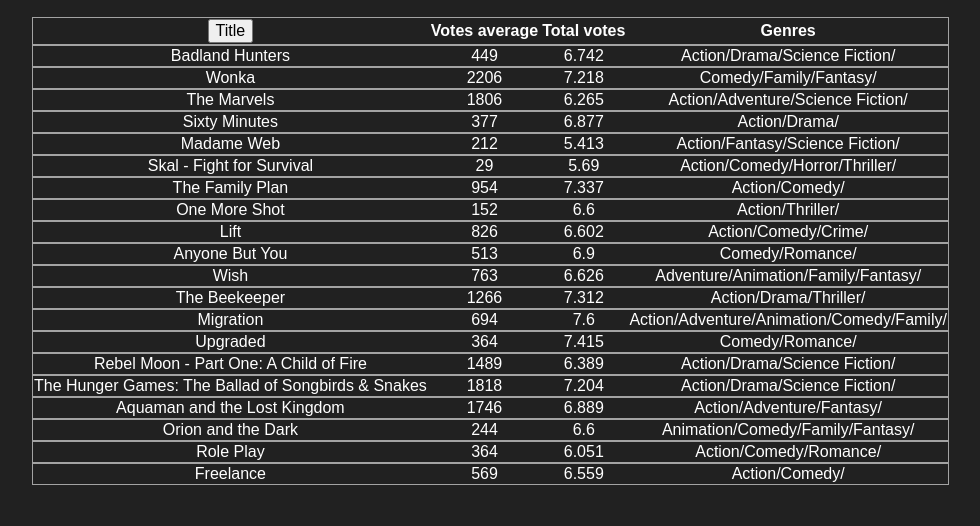
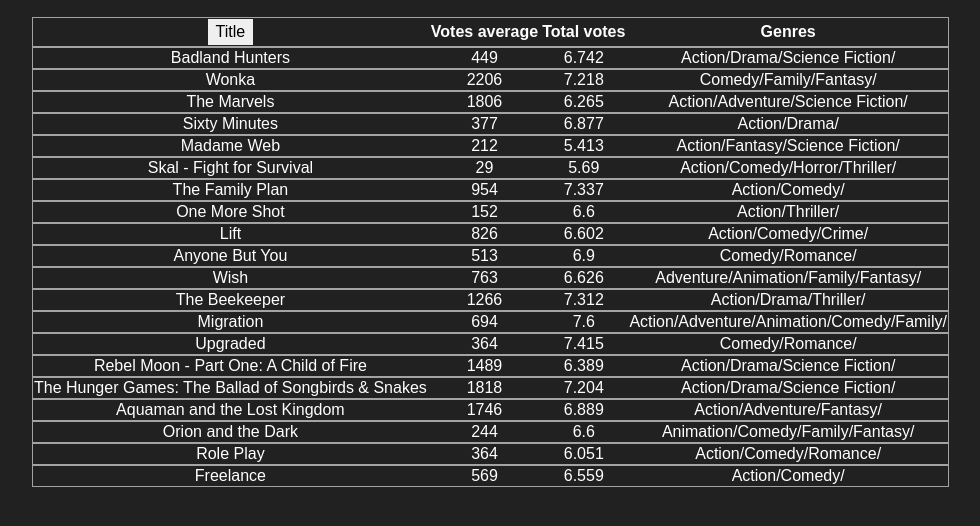
Before and after one commit to Harsh244007/react-movie-in-table, a React (Create React App) app: page / in a window 1280 px wide. Shown: the top 526 px of the page, without its empty margins (17-997 px from the left). Built offline with nearby package versions, Linux system fonts and the light colour scheme.

Commit message:
* Added styling for title button.

```diff
--- a/src/components/Movies/MovieTableItems/MovieTableHead.jsx
+++ b/src/components/Movies/MovieTableItems/MovieTableHead.jsx
@@ -6,7 +6,7 @@
     }
     return (<thead>
         <tr>
-            <th><button style={{ color: "black" }} onClick={handleTitleSort}>Title</button></th>
+            <th><button style={{ color: "black", padding: "4px 8px", border: "0px" }} onClick={handleTitleSort}>Title</button></th>
             <th>Votes average</th>
             <th>Total votes</th>
             <th>Genres</th>
```
Also changed, not shown: src/styles.css (line endings or trailing spaces).
